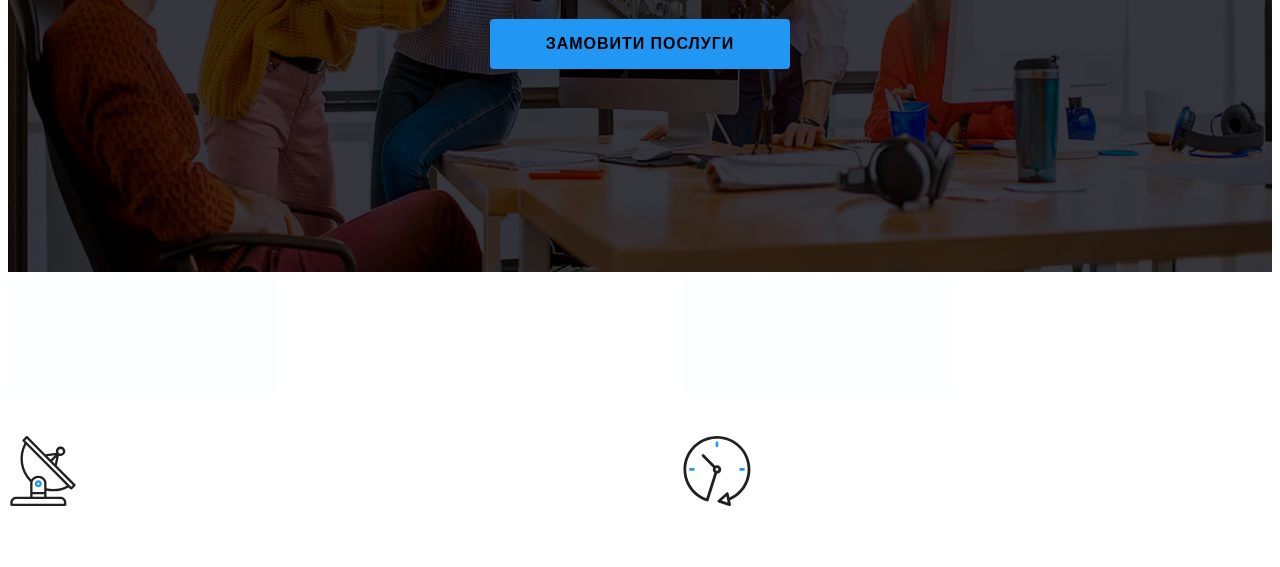
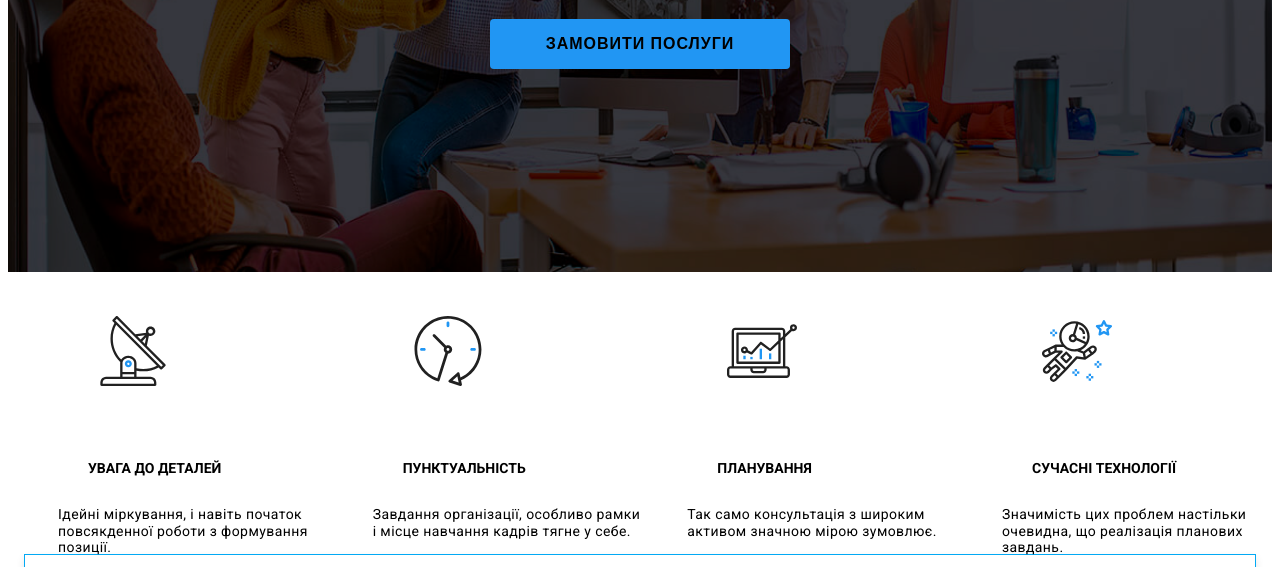
Before and after one commit to Bogdan424987/WebStudio, a plain HTML site: page index.html in a window 1280 px wide. Shown: the part 385-952 px from the top of the page. Drawn offline with Linux system fonts and the light colour scheme.

Commit message:
Update style.css

```diff
--- a/style.css
+++ b/style.css
@@ -129,25 +129,8 @@ a{
     word-wrap: break-word;
 }
 .details-text {
-    /*width: 129px;
-    height: 19px;
-    top: 1922px;
-    left: 286px;
-    gap: 0px;
-    opacity: 0px;
-    width: 130px;
-    height: 19px;
-    top: 1951px;
-    left: 285px;
-    gap: 0px;
-    opacity: 0px;
-    margin-bottom: 90px;
-    white-space: nowrap;
-    display: grid;*/
     grid-template-columns: repeat(2, 1fr);
     gap: 30px;
-    margin-top: 50px;
-    margin-left: 60px;
     font-family: 'Roboto', sans-serif;
     font-stretch: 50px;
     font-size: 14px;
@@ -157,16 +140,17 @@ a{
     text-align: left;
     line-height: 16.41px;
     font-size: 14px;
+    width: 270px;
+    height: 48px;
 }
 
 .details-header {
     grid-template-columns: repeat(2, 1fr);
     gap: 30px;
-    margin-top: 50px;
-    margin-left: 60px;
     font-family: 'Roboto', sans-serif;
     line-height: 16.41px;
     font-size: 14px;
+    margin: 30px;
 }
 
 .container {
@@ -334,81 +318,16 @@ a{
 }
 
 .details-list {
-    display: flex;
-    flex-wrap: wrap;
-    justify-content: space-between;
-    align-items: center;
-    gap: 30px;
+        display: flex;
+        flex-wrap: wrap;
+        justify-content: space-between;
+        align-items: center;
+        gap: 30px;
+        margin-left: 50px;
 }
-
-.details-item::before {
-    list-style-type: none;
-    content: "";
-    display: block;
-    width: 270px;
-    height: 120px;
-    background-color: #fcfeff;
-    border-radius: 4px;
-    background-position: center;
-    background-repeat: no-repeat;
-    background-image: url(/img/Group.png);
+.service-svg{
+    margin-left: 40px;
 }
-
-.details-item::before {
-    list-style-type: none;
-    content: "";
-    display: block;
-    width: 270px;
-    height: 120px;
-    background-color: #fcfeff;
-    border-radius: 4px;
-    background-position: center;
-    background-repeat: no-repeat;
-    background-image: url(/img/clock\ 1\ \(1\).png);
-}
-
-.details-item::before {
-    list-style-type: none;
-    content: "";
-    display: block;
-    width: 270px;
-    height: 120px;
-    background-color: #fcfeff;
-    border-radius: 4px;
-    background-position: center;
-    background-repeat: no-repeat;
-    background-image: url(/img/diagram\ 1.png);
-}
-
-.details-item::before {
-    list-style-type: none;
-    content: "";
-    display: block;
-    width: 270px;
-    height: 120px;
-    background-color: #fcfeff;
-    border-radius: 4px;
-    background-position: center;
-    background-repeat: no-repeat;
-    background-image: url(/img/Group\ \(1\).png);
-}
-
-.details-item:nth-child(1):before{
-    background-image: url(/img/Group.png);
-}
-
-.details-item:nth-child(2):before{
-    background-image: url(/img/clock\ 1\ \(1\).png);
-}
-
-.details-item:nth-child(3):before{
-    background-image: url(/img/diagram\ 1.png);
-}
-
-.details-item:nth-child(4):before{
-    background-image: url(/img/Group\ \(1\).png);
-}
-
 .list-item-1 {
     width: 270px;
 height: 368px;
@@ -419,7 +338,6 @@ border-radius: 0px 0px 4px 4px;
 opacity: 0px;
 list-style-type: none;
 }
-
 .services{
     width: 270px;
     float: left;
```
